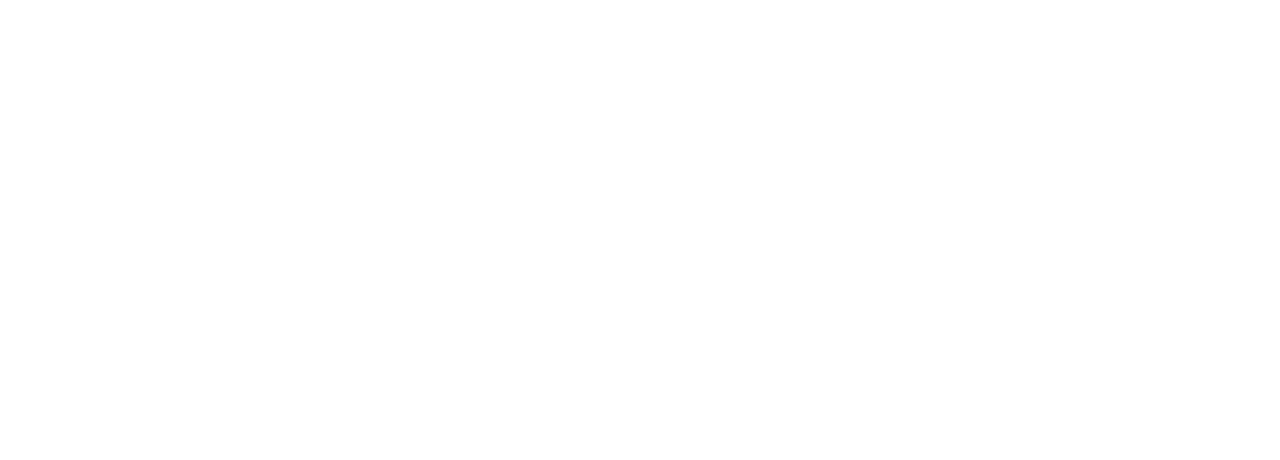
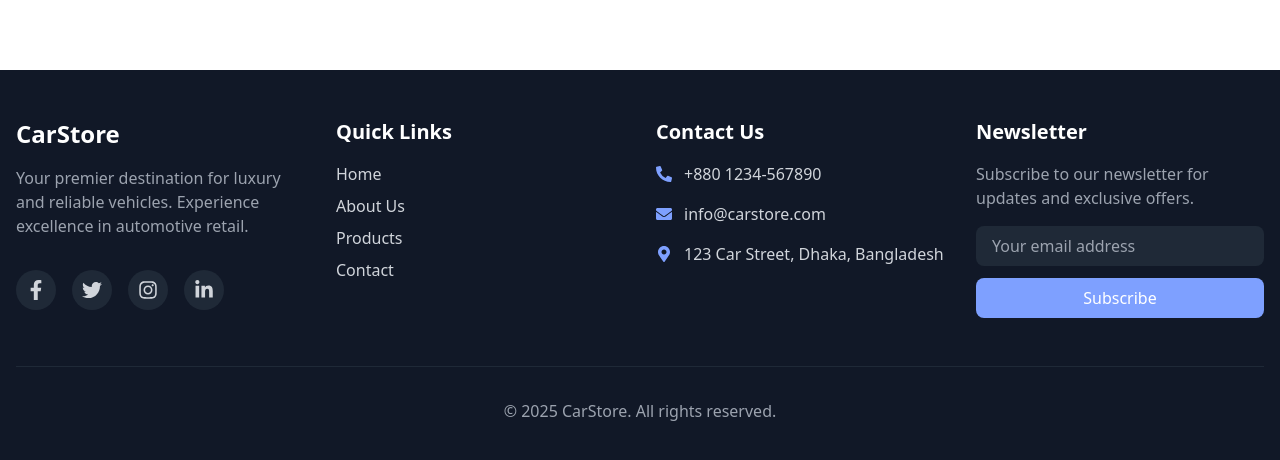
Before and after one commit to hanif365/car-store-client, a React (Vite) app: page / in a window 1280 px wide. Shown: the part 1426-1886 px from the top of the page. Before the commit the page ends 1496 px from the top, so only its background shows below. Built offline with nearby package versions, Linux system fonts and the light colour scheme; no server answers.

Commit message:
Footer added

```diff
--- /dev/null
+++ b/src/components/Shared/Footer/Footer.tsx
@@ -0,0 +1,155 @@
+import { Link } from "react-router-dom";
+import { motion } from "framer-motion";
+import {
+  FaFacebookF,
+  FaTwitter,
+  FaInstagram,
+  FaLinkedinIn,
+  FaPhoneAlt,
+  FaEnvelope,
+  FaMapMarkerAlt,
+} from "react-icons/fa";
+
+const Footer = () => {
+  const containerVariants = {
+    hidden: { opacity: 0, y: 50 },
+    visible: {
+      opacity: 1,
+      y: 0,
+      transition: {
+        duration: 0.5,
+        staggerChildren: 0.1,
+      },
+    },
+  };
+
+  const itemVariants = {
+    hidden: { opacity: 0, y: 20 },
+    visible: {
+      opacity: 1,
+      y: 0,
+      transition: {
+        duration: 0.5,
+      },
+    },
+  };
+
+  return (
+    <footer className="bg-gray-900 text-gray-300">
+      <motion.div
+        className="container mx-auto px-4 py-12"
+        variants={containerVariants}
+        initial="hidden"
+        whileInView="visible"
+        viewport={{ once: true }}
+      >
+        <div className="grid grid-cols-1 md:grid-cols-2 lg:grid-cols-4 gap-8">
+          {/* Company Info */}
+          <motion.div variants={itemVariants} className="space-y-4">
+            <h3 className="text-2xl font-bold text-white mb-4">CarStore</h3>
+            <p className="text-gray-400">
+              Your premier destination for luxury and reliable vehicles.
+              Experience excellence in automotive retail.
+            </p>
+            <div className="flex space-x-4 pt-4">
+              {[
+                { icon: FaFacebookF, link: "#" },
+                { icon: FaTwitter, link: "#" },
+                { icon: FaInstagram, link: "#" },
+                { icon: FaLinkedinIn, link: "#" },
+              ].map((social, index) => (
+                <a
+                  key={index}
+                  href={social.link}
+                  className="w-10 h-10 rounded-full bg-gray-800 flex items-center justify-center hover:bg-brand-primary transition-colors duration-300"
+                >
+                  <social.icon className="w-5 h-5" />
+                </a>
+              ))}
+            </div>
+          </motion.div>
+
+          {/* Quick Links */}
+          <motion.div variants={itemVariants} className="space-y-4">
+            <h4 className="text-xl font-semibold text-white mb-4">
+              Quick Links
+            </h4>
+            <ul className="space-y-2">
+              {[
+                { text: "Home", link: "/" },
+                { text: "About Us", link: "/about" },
+                { text: "Products", link: "/all-products" },
+                { text: "Contact", link: "/contact" },
+              ].map((item, index) => (
+                <li key={index}>
+                  <Link
+                    to={item.link}
+                    className="hover:text-brand-primary transition-colors duration-300 block"
+                  >
+                    {item.text}
+                  </Link>
+                </li>
+              ))}
+            </ul>
+          </motion.div>
+
+          {/* Contact Info */}
+          <motion.div variants={itemVariants} className="space-y-4">
+            <h4 className="text-xl font-semibold text-white mb-4">
+              Contact Us
+            </h4>
+            <ul className="space-y-4">
+              <li className="flex items-center space-x-3">
+                <FaPhoneAlt className="text-brand-primary" />
+                <span>+880 1234-567890</span>
+              </li>
+              <li className="flex items-center space-x-3">
+                <FaEnvelope className="text-brand-primary" />
+                <span>info@carstore.com</span>
+              </li>
+              <li className="flex items-center space-x-3">
+                <FaMapMarkerAlt className="text-brand-primary" />
+                <span>123 Car Street, Dhaka, Bangladesh</span>
+              </li>
+            </ul>
+          </motion.div>
+
+          {/* Newsletter */}
+          <motion.div variants={itemVariants} className="space-y-4">
+            <h4 className="text-xl font-semibold text-white mb-4">
+              Newsletter
+            </h4>
+            <p className="text-gray-400">
+              Subscribe to our newsletter for updates and exclusive offers.
+            </p>
+            <form className="space-y-3">
+              <input
+                type="email"
+                placeholder="Your email address"
+                className="w-full px-4 py-2 bg-gray-800 rounded-lg focus:outline-none focus:ring-2 focus:ring-brand-primary"
+              />
+              <button
+                type="submit"
+                className="w-full px-4 py-2 bg-brand-primary text-white rounded-lg hover:bg-brand-secondary transition-colors duration-300"
+              >
+                Subscribe
+              </button>
+            </form>
+          </motion.div>
+        </div>
+
+        {/* Bottom Bar */}
+        <motion.div
+          variants={itemVariants}
+          className="border-t border-gray-800 mt-12 pt-8 text-center"
+        >
+          <p className="text-gray-400">
+            © {new Date().getFullYear()} CarStore. All rights reserved.
+          </p>
+        </motion.div>
+      </motion.div>
+    </footer>
+  );
+};
+
+export default Footer;
--- a/src/pages/Homepage/Homepage.tsx
+++ b/src/pages/Homepage/Homepage.tsx
@@ -1,5 +1,6 @@
 import Banner from "@/components/Homepage/banner/Banner"
 import FeaturedProducts from "@/components/Homepage/featuredProducts/FeaturedProducts"
+import Footer from "@/components/Shared/Footer/Footer"
 
 
 const Homepage = () => {
@@ -7,6 +8,7 @@
     <div>
       <Banner />
       <FeaturedProducts />
+      <Footer />
     </div>
   )
 }
```
